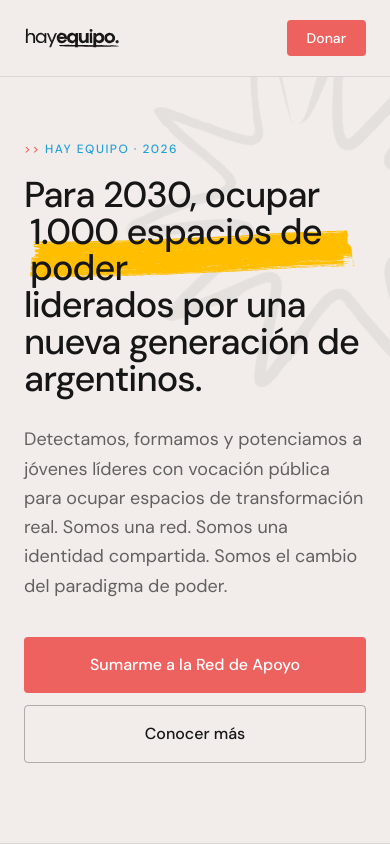
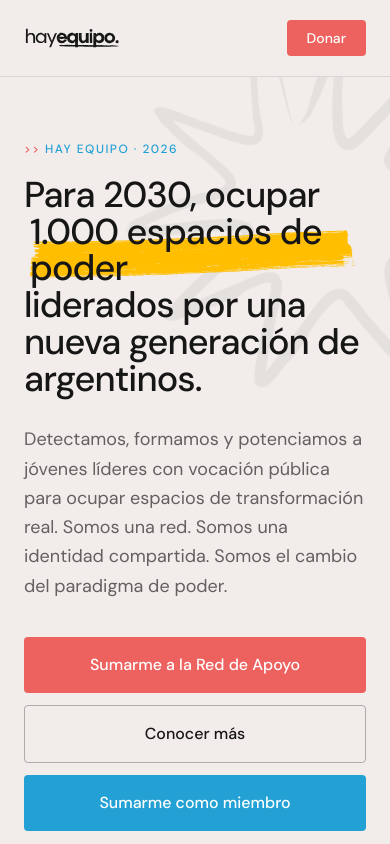
Before and after one commit to G4skd0r/hayequipo, a Next.js app in the folder hayequipo/: page / in a window 390 px wide. Shown: the top 844 px of the page. Built offline with nearby package versions, Linux system fonts and the light colour scheme.

Commit message:
Add 'Sumarme como miembro' button (mobile only)

```diff
--- a/hayequipo/app/page.tsx
+++ b/hayequipo/app/page.tsx
@@ -51,6 +51,12 @@ export default function HomePage() {
             >
               Conocer más
             </Link>
+            <Link
+              href="/sumate"
+              className="bg-he-celeste hover:opacity-85 transition text-white px-7 py-4 rounded text-base font-medium text-center sm:hidden"
+            >
+              Sumarme como miembro
+            </Link>
           </div>
         </div>
       </section>
```
